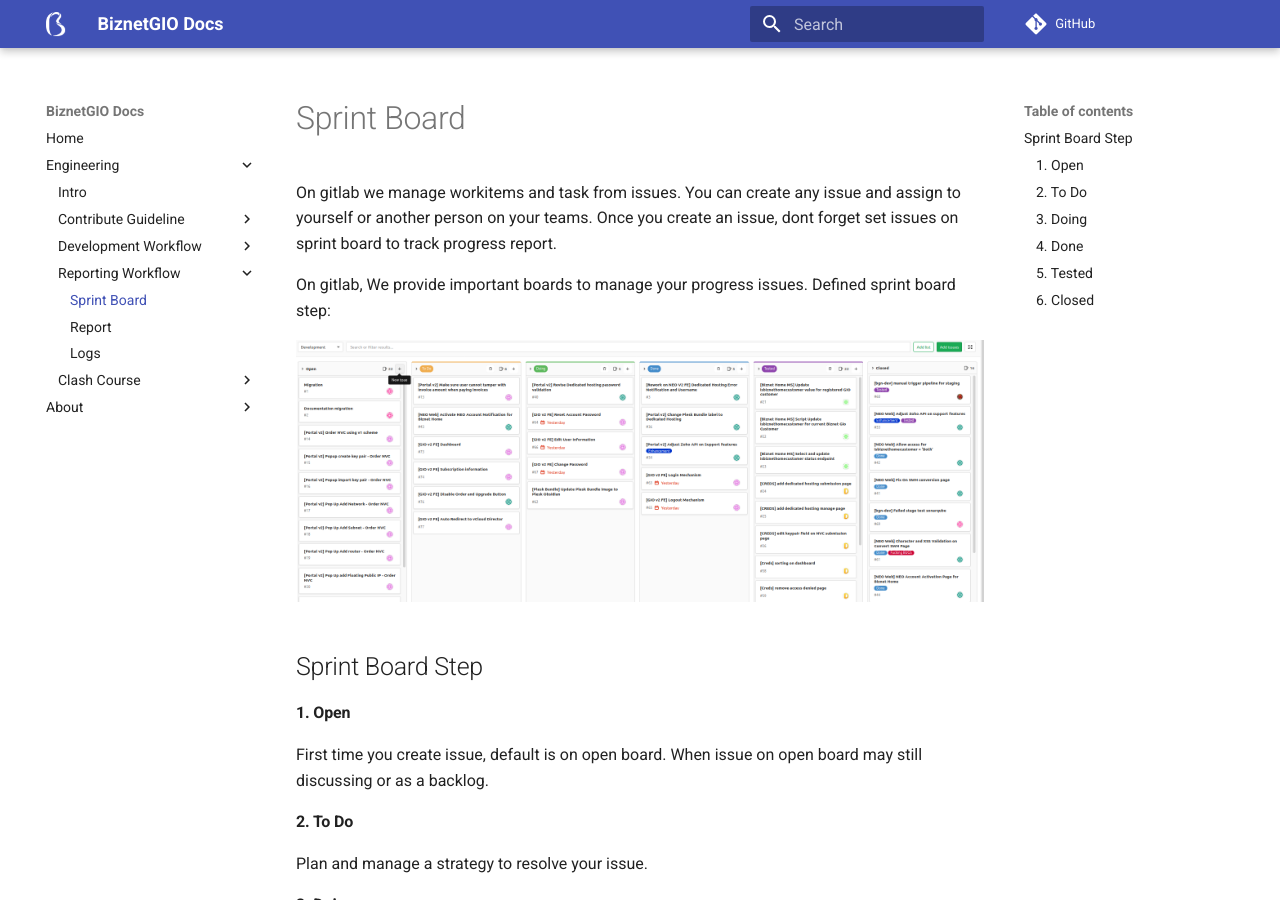
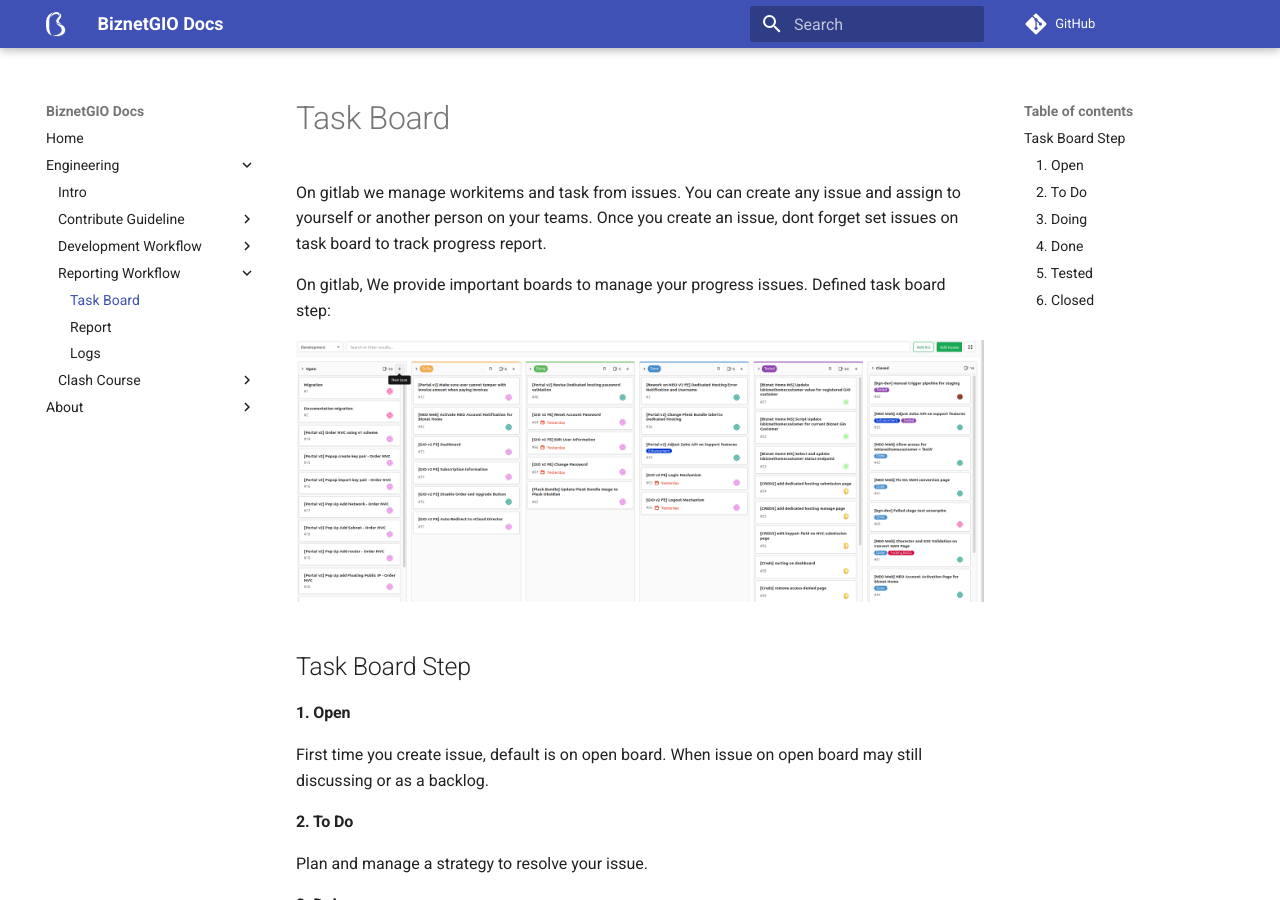
Before and after one commit to BiznetGIO/biznetgio.github.io, an MkDocs documentation site: the page built from docs/guide/task-board.md, in a window 1280 px wide and 900 px high. Built offline with MkDocs 1.6.1 and Material for MkDocs 9.7.7, drawn with Linux system fonts in a browser that asks for light colours; comment, search, counter and statistics services are not loaded.

Commit message:
Change: replace text sprint to task

```diff
--- a/docs/guide/sprint-board.md
+++ b/docs/guide/task-board.md
@@ -1,17 +1,17 @@
 On gitlab we manage workitems and task from issues.
 You can create any issue and assign to yourself or another person on your teams.
-Once you create an issue, dont forget set issues on sprint board to track progress report.
+Once you create an issue, dont forget set issues on task board to track progress report.
 
 On gitlab, We provide important boards to manage your progress issues.
-Defined sprint board step:
+Defined task board step:
 
 <p align="center">
-	<a href="../img/sprint-board.png" target="_blank">
-    	<img src="../img/sprint-board.png">
+	<a href="../img/task-board.png" target="_blank">
+    	<img src="../img/task-board.png">
 	</a>
 </p>
 
-## Sprint Board Step
+## Task Board Step
 #### 1. Open
 First time you create issue, default is on open board. When issue on open board may still discussing or as a backlog.
 #### 2. To Do
--- a/mkdocs.yml
+++ b/mkdocs.yml
@@ -29,7 +29,7 @@ nav:
             - Orcinus: guide/bgn-dev-orcinus.md
             - Deployment: guide/gitlab-ci.md
         - Reporting Workflow:
-            - Sprint Board: guide/sprint-board.md
+            - Task Board: guide/task-board.md
             - Report: guide/reporting-workflow.md
             - Logs: guide/logger-dashboard.md
         - Clash Course:
```
Also changed, not shown: docs/guide/logger-dashboard.md (+2 -2 lines), docs/guide/reporting-workflow.md (+2 -2 lines), docs/guide/img/task-board.png (renamed from docs/guide/img/sprint-board.png).
